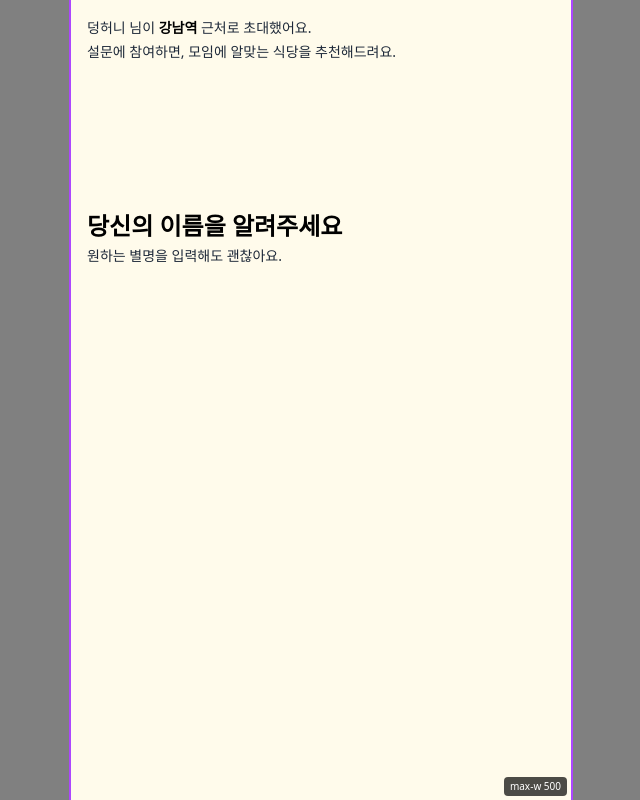
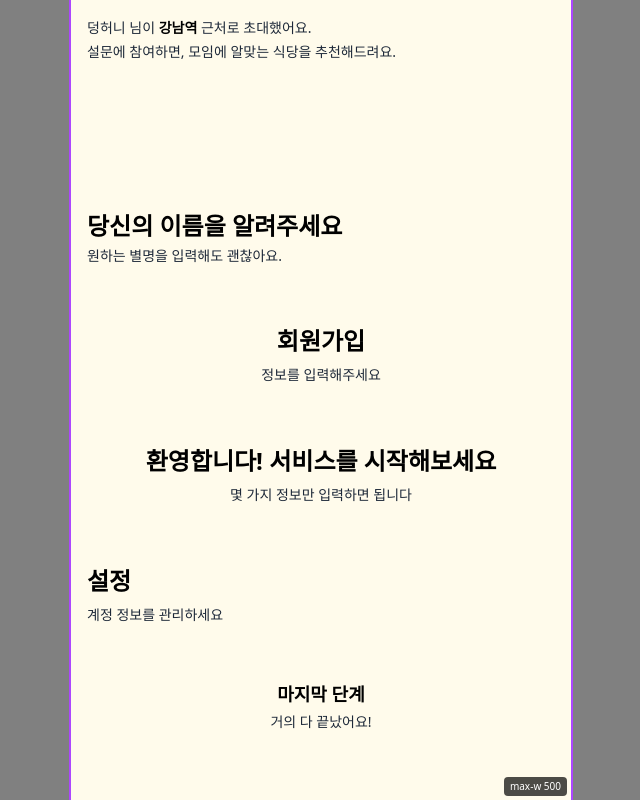
Before and after one commit to depromeet/17th-team3-Web, a Next.js app: page /title in a window 1280 px wide. Shown: the whole page, without its empty margins (319-959 px from the left). Built offline with nearby package versions, Linux system fonts and the light colour scheme.

Commit message:
[Feat] TitleGroup 컴포넌트 구현 (#10)

```diff
--- /dev/null
+++ b/src/app/_components/typography/TitleGroup.tsx
@@ -0,0 +1,40 @@
+import { JSX } from 'react';
+
+import Heading from '@/app/_components/typography/Heading';
+import Text from '@/app/_components/typography/Text';
+import { cn } from '@/app/_lib/cn';
+
+interface TitleGroupProps {
+  title: string;
+  description?: React.ReactNode;
+  align?: 'left' | 'center';
+  level?: 'h1' | 'h2' | 'h3' | 'h4';
+  wrapperAs?: keyof JSX.IntrinsicElements;
+  headingAs?: keyof JSX.IntrinsicElements;
+  className?: string;
+}
+
+const TitleGroup = ({
+  title,
+  description,
+  align = 'center',
+  className,
+  wrapperAs,
+  headingAs,
+  level = 'h1',
+}: TitleGroupProps) => {
+  const Wrapper = wrapperAs ?? 'header';
+
+  return (
+    <Wrapper
+      className={cn('pt-8 pb-6', align === 'center' ? 'text-center' : 'text-left', className)}
+    >
+      <Heading level={level} as={headingAs} className="mb-1">
+        {title}
+      </Heading>
+      {description && <Text>{description}</Text>}
+    </Wrapper>
+  );
+};
+
+export default TitleGroup;
--- a/src/app/title/page.tsx
+++ b/src/app/title/page.tsx
@@ -1,4 +1,5 @@
 import { Heading, Text } from '@/app/_components/typography';
+import TitleGroup from '@/app/_components/typography/TitleGroup';
 
 const Page = () => {
   return (
@@ -19,6 +20,14 @@ const Page = () => {
       <br />
       <Heading as="h3">당신의 이름을 알려주세요</Heading>
       <Text>원하는 별명을 입력해도 괜찮아요.</Text>
+      <br />
+      <TitleGroup title="회원가입" description="정보를 입력해주세요" />
+      <TitleGroup
+        title={`환영합니다!\n서비스를 시작해보세요`}
+        description="몇 가지 정보만 입력하면 됩니다"
+      />
+      <TitleGroup title="설정" description="계정 정보를 관리하세요" align="left" />
+      <TitleGroup title="마지막 단계" level="h3" description="거의 다 끝났어요!" />
     </div>
   );
 };
```
